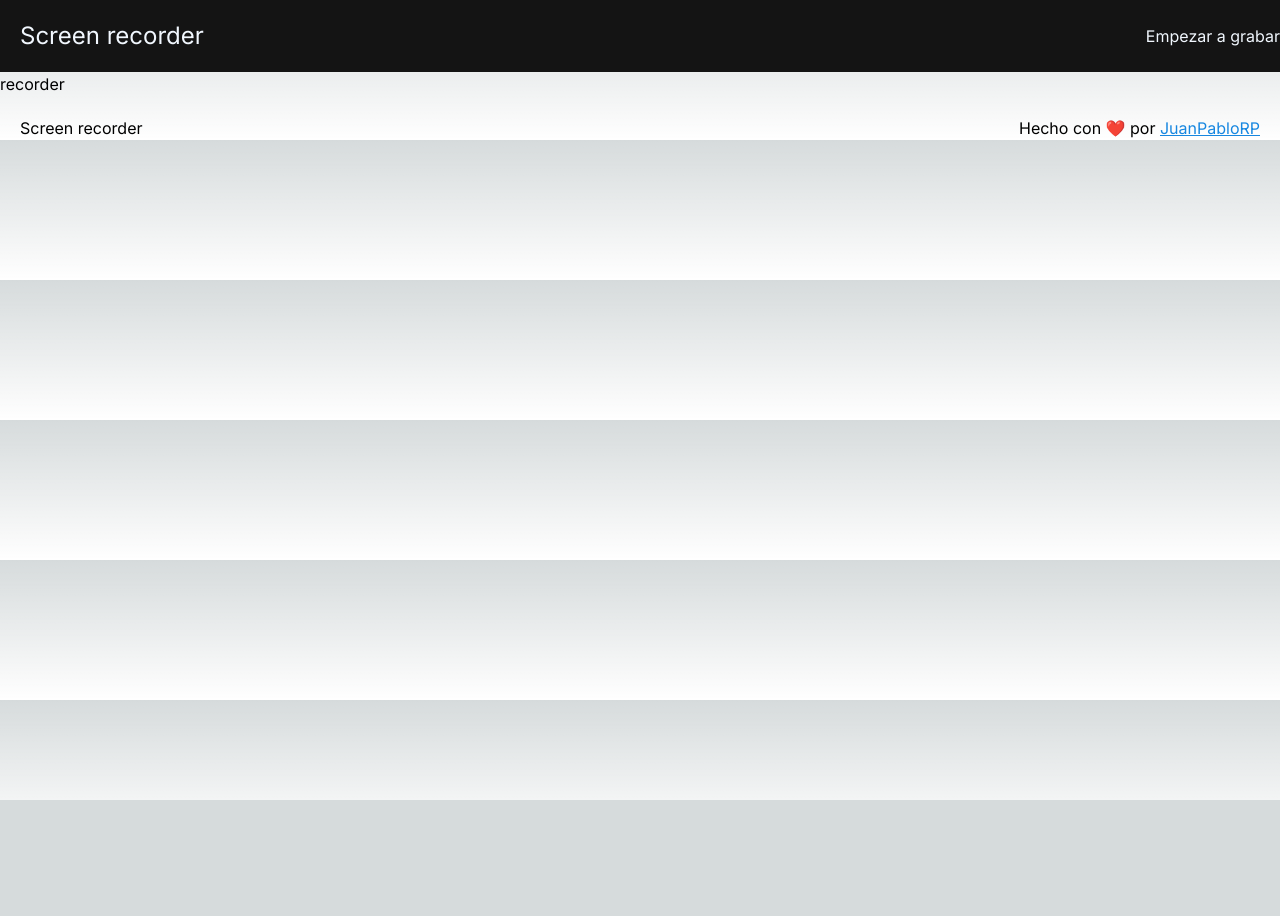
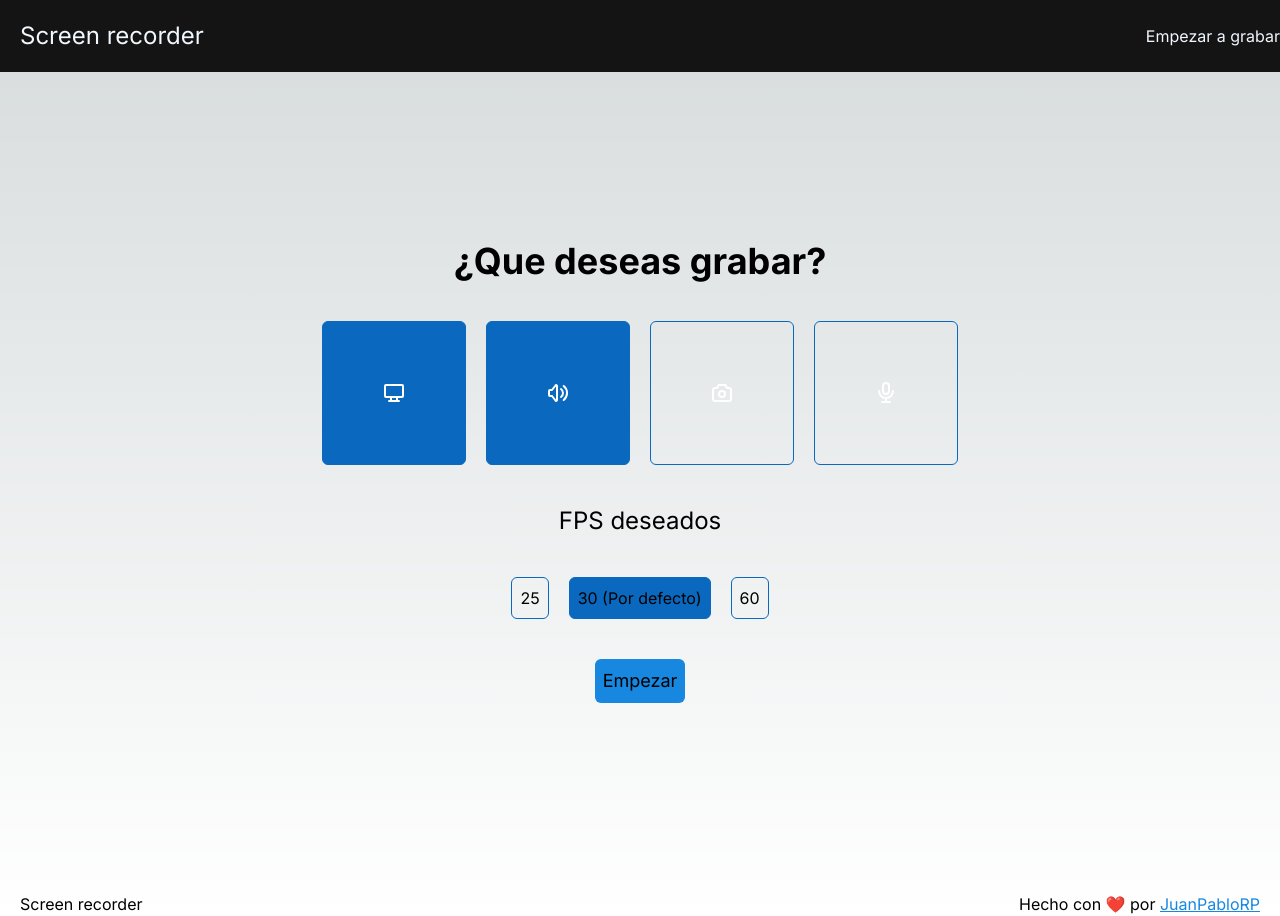
Before and after one commit to JuanPabloRP/screen-recorder, a Next.js app: page /recorder in a window 1280 px wide. Before the commit the page ends 800 px from the top, so only its background shows below. Built offline with nearby package versions, Linux system fonts and the light colour scheme.

Commit message:
Update recording functionality in page.tsx

```diff
--- a/app/recorder/page.tsx
+++ b/app/recorder/page.tsx
@@ -1,7 +1,248 @@
-import React from 'react';
+'use client';
+import Image from 'next/image';
+import { useState, useRef, useEffect } from 'react';
+import mic from '@/public/svg/mic.svg';
+import video from '@/public/svg/video.svg';
+import screen from '@/public/svg/screen.svg';
+import audio from '@/public/svg/audio.svg';
 
 const Recorder = () => {
-	return <div>recorder</div>;
+	const [recording, setRecording] = useState({
+		video: false,
+		audio: true,
+		screen: true,
+		mic: false,
+		fps: 30,
+		isRecording: false,
+		isPaused: false,
+	});
+
+	const mediaRecordingRef = useRef({});
+	const mediaRef = useRef({});
+
+	const handleStartRecording = async () => {
+		try {
+			console.log(mediaRecordingRef.current);
+
+			const media = await navigator.mediaDevices.getDisplayMedia({
+				video: { frameRate: { ideal: recording.fps } },
+				audio: recording.audio,
+			});
+
+			mediaRef.current = media;
+
+			const mediaRecorder = new MediaRecorder(media, {
+				mimeType: 'video/webm; codecs=vp9',
+			});
+
+			mediaRecordingRef.current = mediaRecorder;
+			mediaRecorder.start();
+
+			console.log(media);
+			const updatedRecording = { ...recording, isRecording: true };
+			setRecording(updatedRecording);
+		} catch (error) {
+			//console.error(error);
+			setRecording({ ...recording, isRecording: false });
+		}
+	};
+
+	const handleEndRecording = async () => {
+		try {
+			handleDownload();
+			mediaRef.current.getTracks().forEach((track) => track.stop());
+			console.log(mediaRecordingRef.current);
+			if (mediaRecordingRef.current) {
+				mediaRecordingRef.current.stop();
+			}
+			const updatedRecording = { ...recording, isRecording: false };
+			setRecording(updatedRecording);
+
+			//const [video] = await mediaRef.current.getVideoTracks();
+		} catch (error) {
+			console.log(error);
+		}
+	};
+
+	const handlePauseRecording = async () => {
+		console.log(mediaRecordingRef.current);
+		if (mediaRecordingRef.current) {
+			mediaRecordingRef.current.pause();
+		}
+		const updatedRecording = { ...recording, isPaused: true };
+		setRecording(updatedRecording);
+	};
+
+	const handleContinueRecording = async () => {
+		console.log(mediaRecordingRef.current);
+
+		if (mediaRecordingRef.current) {
+			mediaRecordingRef.current.resume();
+		}
+		const updatedRecording = { ...recording, isPaused: false };
+		setRecording(updatedRecording);
+	};
+
+	const handleDownload = async () => {
+		try {
+			mediaRecordingRef.current.ondataavailable = (event) => {
+				const blob = new Blob([event.data], { type: 'video/webm' });
+				const url = URL.createObjectURL(blob);
+				const a = document.createElement('a');
+				document.body.appendChild(a);
+				a.style = 'display: none';
+				a.href = url;
+				a.download = 'recording.webm';
+				a.click();
+				window.URL.revokeObjectURL(url);
+			};
+		} catch (error) {
+			console.error(error);
+		}
+	};
+
+	const handleRecordingOptions = (e, type) => {
+		if (type == 'FPSoptions') {
+			console.log(e.target.id);
+			const { id } = e.target;
+
+			const updatedRecording = { ...recording, fps: id };
+			setRecording(updatedRecording);
+		}
+
+		if (type == 'recordingOptions') {
+			const { id } = e.target;
+
+			const updatedRecording = { ...recording, [id]: !recording[id] };
+			setRecording(updatedRecording);
+		}
+	};
+
+	const btnOptions = {
+		recordingOptions: [
+			{
+				id: 'screen',
+				title: 'Grabar pantalla',
+				active: recording.screen,
+				svg: screen,
+			},
+			{
+				id: 'audio',
+				title: 'Grabar audio',
+				active: recording.audio,
+				svg: audio,
+			},
+			{
+				id: 'video',
+				title: 'Grabar cámara',
+				active: recording.video,
+				svg: video,
+			},
+			{
+				id: 'mic',
+				title: 'Grabar micrófono',
+				active: recording.mic,
+				svg: mic,
+			},
+		],
+		FPSoptions: [
+			{
+				id: '25',
+				title: '25',
+				active: recording.fps == 25,
+			},
+			{
+				id: '30',
+				title: '30 (Por defecto)',
+				active: recording.fps == 30,
+			},
+			{
+				id: '60',
+				title: '60',
+				active: recording.fps == 60,
+			},
+		],
+	};
+	return (
+		<main className="min-h-screen flex flex-col justify-center items-center gap-10 ">
+			<h1 className="text-4xl font-bold ">¿Que deseas grabar?</h1>
+			<ul className="flex gap-5">
+				{btnOptions.recordingOptions.map(
+					({ id, title, active, svg }, index) => (
+						<li
+							key={index}
+							className={`w-36 h-36 border border-congress-blue-600 rounded-md ${
+								active ? 'bg-congress-blue-600' : ''
+							}`}
+						>
+							<button
+								id={id}
+								className="w-full h-full flex justify-center items-center "
+								onClick={(e) => handleRecordingOptions(e, 'recordingOptions')}
+							>
+								<Image src={svg} alt="svg" className="text-white " />
+							</button>
+						</li>
+					)
+				)}
+			</ul>
+
+			<h2 className="text-2xl">FPS deseados</h2>
+			<ul className="flex justify-between  gap-5">
+				{btnOptions.FPSoptions.map(({ id, title, active }, index) => (
+					<li
+						key={index}
+						className={` border border-congress-blue-600 rounded-md  hover:border-congress-blue-900 ${
+							active ? 'bg-congress-blue-600' : ''
+						}`}
+					>
+						<button
+							id={id}
+							className="w-full h-full p-2"
+							onClick={(e) => handleRecordingOptions(e, 'FPSoptions')}
+						>
+							{title}
+						</button>
+					</li>
+				))}
+			</ul>
+
+			{!recording.isRecording ? (
+				<button
+					onClick={() => handleStartRecording()}
+					className="mx-auto  text-center text-lg bg-congress-blue-500 p-2 rounded-md hover:bg-congress-blue-600 focus:bg-congress-blue-800 focus:text-congress-blue-100"
+				>
+					Empezar
+				</button>
+			) : (
+				<>
+					<button
+						className='className="mx-auto  text-center text-lg bg-red-500 p-2 rounded-md hover:bg-red-600 focus:bg-red-800 focus:text-congress-blue-100'
+						onClick={() => handleEndRecording()}
+					>
+						Dejar de grabar
+					</button>
+					<section>
+						{recording.isPaused ? (
+							<button
+								onClick={() => handleContinueRecording()}
+								className="bg-green-600 p-2 rounded-md"
+							>
+								Continuar
+							</button>
+						) : (
+							<button
+								onClick={() => handlePauseRecording()}
+								className="bg-congress-blue-600 p-2 rounded-md"
+							>
+								Pausar
+							</button>
+						)}
+					</section>
+				</>
+			)}
+		</main>
+	);
 };
 
 export default Recorder;
```
